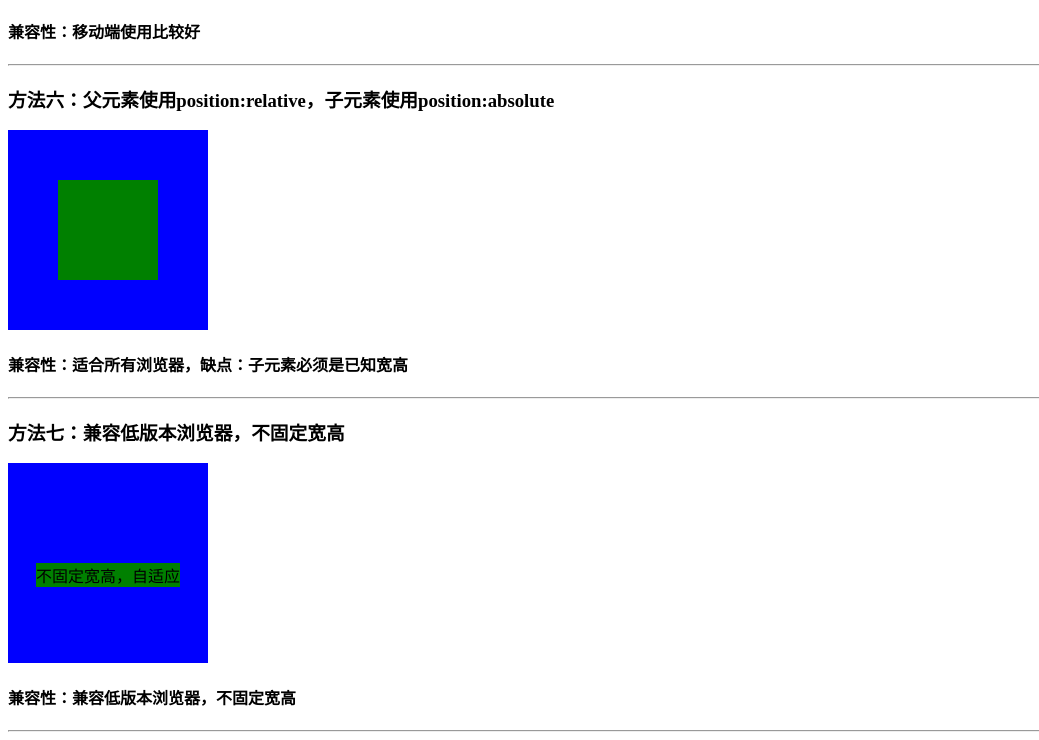
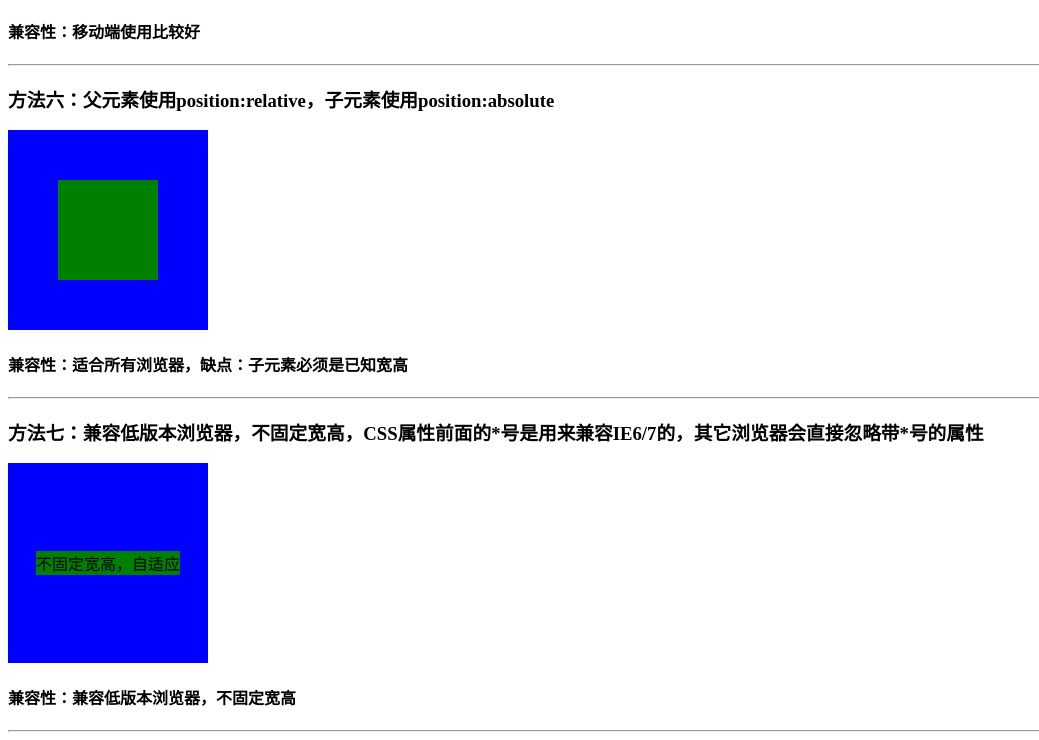
Before and after one commit to liaolongdong/study-materials, a plain HTML site: page css-practice-files/七种CSS方式让一个容器水平垂直居中.html in a window 1280 px wide. Shown: the part 1631-2371 px from the top of the page, without its empty margins (0-1039 px from the left). Drawn offline with Linux system fonts and the light colour scheme.

Commit message:
兼容低版本浏览器样式修改

```diff
--- a/css-practice-files/七种CSS方式让一个容器水平垂直居中.html
+++ b/css-practice-files/七种CSS方式让一个容器水平垂直居中.html
@@ -115,24 +115,30 @@
 		}*/
 
 		/*方法七 样式*/
-		.table{
-			position: relative;
-			width: 200px;
-			height: 200px;
-			display: block;
-			background: blue;
+		/*兼容IE6/7浏览器，不固定宽高，CSS属性前面的*号是用来兼容IE6/7的，其它浏览器会直接忽略带*号的属性*/
+		.table {
+		    height: 200px;/*高度值不能少*/
+		    width: 200px;/*宽度值不能少*/
+		    display: table;
+		    position: relative;
+		    /*float:left;*/
+		    background: blue;
 		}
-		.table-cell{
-			position: relative;
-			top: 50%;
-			left: 50%;
-			display: inline-block;
+		.table-cell {
+		    display: table-cell;
+		    vertical-align: middle;
+		    text-align: center;
+		    *position: absolute;
+		    /*padding: 10px;*/
+		    *top: 50%;
+		    *left: 50%;
 		}
-		.content{
-			position: relative;
-			top: -50%;
-			left: -50%;
-			background: green;
+		.content {
+		    *position:relative;
+		    *top: -50%;
+		    *left: -50%;
+		     display: inline-block;
+		     background: green;
 		}
 	</style>
 </head>
@@ -181,7 +187,7 @@
 	<h4>兼容性：适合所有浏览器，缺点：子元素必须是已知宽高</h4>
 	<hr>
 
-	<h3>方法七：兼容低版本浏览器，不固定宽高</h3>
+	<h3>方法七：兼容低版本浏览器，不固定宽高，CSS属性前面的*号是用来兼容IE6/7的，其它浏览器会直接忽略带*号的属性</h3>
 	<div class="table">
 		<div class="table-cell">
 			<div class="content">不固定宽高，自适应</div>
```
